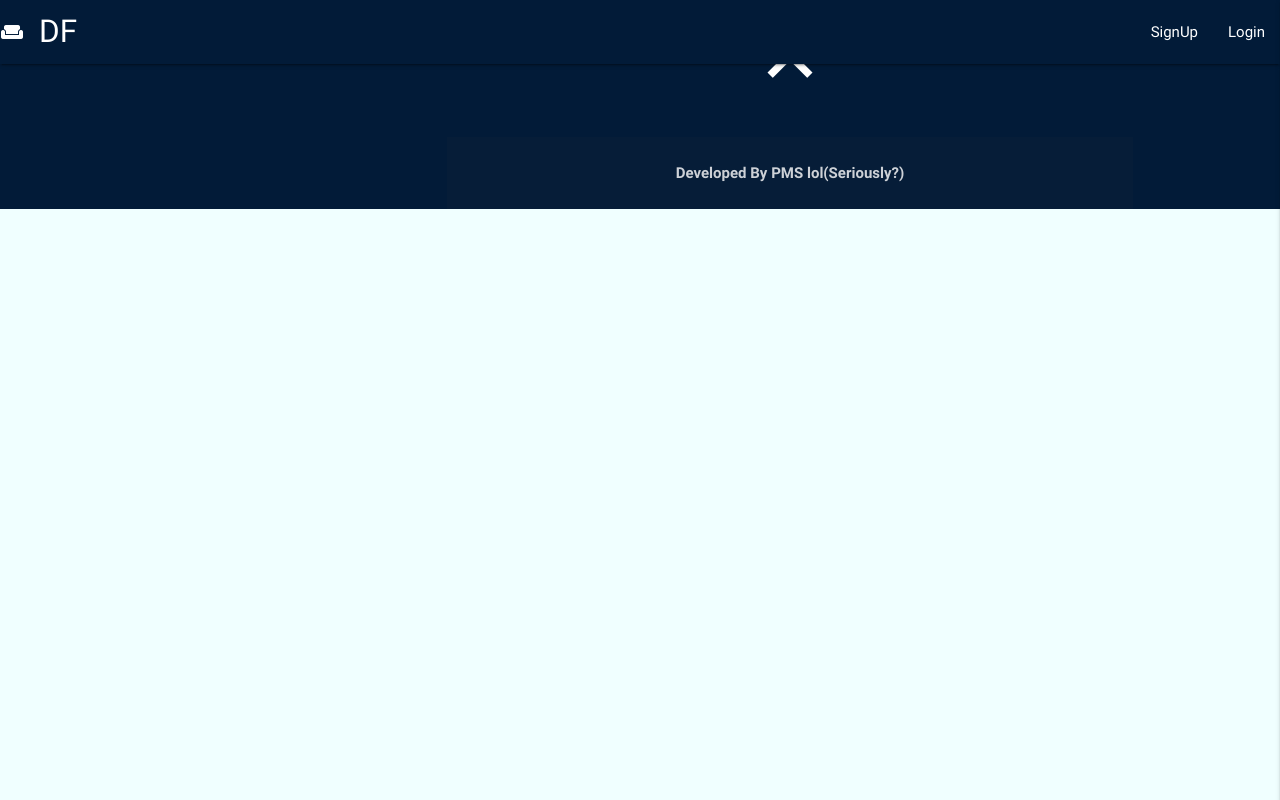
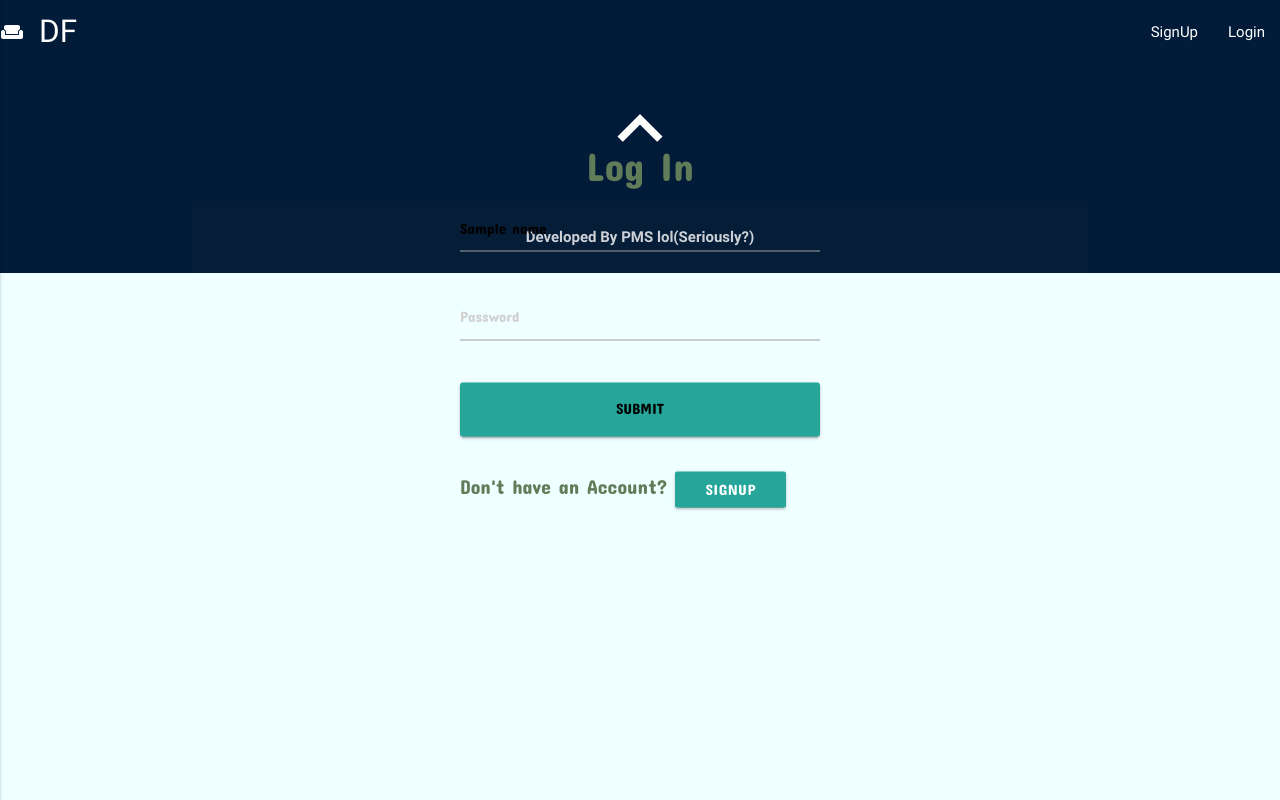
Before and after one commit to discussionforum/disfo, a Flask app: template templates/login.html in a window 1280 px wide. Run offline with Flask 2, Linux system fonts and the light colour scheme; the template is opened without the code that fills it: most values are stand-ins (such as "Sample title", 1, 10 or a date in 2020); some libraries are stand-ins or nearby versions.

Commit message:
Added Signup, login,logout logic(Further work needed)

```diff
--- a/app.py
+++ b/app.py
@@ -1,22 +1,85 @@
-from flask import Flask,render_template,Response
+from flask import Flask,render_template,Response,request,session,redirect,url_for
+import sqlite3
+import os
+from os import urandom
+from passlib.hash import argon2
+
+
 app = Flask(__name__)
+app.secret_key = os.urandom(24)
+dbname = ['users.db']
+
+
+def getconn(dbname):
+	conn = sqlite3.connect(dbname)
+	return conn
+
 
 @app.route('/')
 @app.route('/index')
-def start():
-    return render_template("index.html")
+def index():
+	if 'username' in session:
+		return render_template("index.html",username=session['username'])
+	else:
+		return render_template("index.html")
 
-@app.route('/login')
+
+@app.route('/login',methods=['GET', 'POST'])
 def login():
-	return  render_template("login.html")
+	if request.method=="GET":
+		if 'username' in session:
+			return redirect(url_for("index"))
+		else:
+			return  render_template("login.html")
+	if request.method=="POST":
+		name = request.form['name']
+		passwd = request.form['pwd']
+		conn = getconn(dbname[0])
+		cur = conn.cursor()
+		cur.execute("""select * from users where emorph='%s'"""%(name));
+		row = cur.fetchone()
+		if row==None:
+			return render_template("login.html",name=name, error="Email or Phone does not exist")
+		if row[2]==name:
+			if argon2.verify(passwd,row[2]):
+				session['username'] = row[0]
+				return redirect(url_for("index"))
+			else:
+				return render_template("login.html",name=name, error="Incorrect password")
+		else:
+			return render_template("login.html",name=name, error="Email or Phone does not exist")
+		conn.close()
 
-@app.route('/signup')
+
+@app.route('/signup',methods=['GET', 'POST'])
 def signup():
-	return render_template("signup.html")
+	if request.method=="GET":
+		return render_template("signup.html")
+	if request.method=="POST":
+		fname = request.form['firstname']
+		lname = request.form['lastname']
+		passwd = request.form['pwd']
+		emorph = request.form['emailorphone']
+		conn = getconn(dbname[0])
+		cur = conn.cursor()
+		cur.execute("""select * from users where emorph = '%s'"""%(emorph))
+		row  = cur.fetchone()
+		if row is not None:
+			return render_template("signup.html",error="Mail Id or phone number already registered",
+				firstname = fname, lastname = lname,emorph= emorph)
+		else:
+			encpwd = argon2.using(rounds=10000).hash(passwd)
+			cur.execute("""insert into users values('%s','%s','%s','%s')"""%(fname,lname,emorph,encpwd))
+			session['username'] = fname
+			return redirect(url_for("index"))
+		conn.commit()
+		conn.close()
 
 @app.route('/logout')
 def logout():
-	return "logout"
+	session.pop('username',None)
+	return redirect(url_for('index'))
+
 
 if __name__ == '__main__':
  	app.run()
--- a/requirements.txt
+++ b/requirements.txt
@@ -3,4 +3,5 @@
 itsdangerous==0.24
 Jinja2==2.10
 MarkupSafe==1.0
+SQLAlchemy==1.2.5
 Werkzeug==0.14.1
--- a/static/css/footer.css
+++ b/static/css/footer.css
@@ -1,12 +1,3 @@
-body {
-    display: flex;
-    min-height: 100vh;
-    flex-direction: column;
-}
-
-main {
-    flex: 1 0 auto;
-}
 
 .page-footer
 {
--- a/static/css/nav.css
+++ b/static/css/nav.css
@@ -1,15 +1,4 @@
 nav{
-  position: fixed;
+  /*position: fixed;*/
   background-color: #021B38;
 }
-
-
-    header, main, footer {
-      padding-left: 300px;
-    }
-
-    @media only screen and (max-width : 992px) {
-      header, main, footer {
-        padding-left: 0;
-      }
-    }
--- a/static/js/index.js
+++ b/static/js/index.js
@@ -1,6 +1,6 @@
 $('.button-collapse').sideNav({
       menuWidth: 300, // Default is 300
-      edge: 'right', // Choose the horizontal origin
+      edge: 'left', // Choose the horizontal origin
       closeOnClick: true, // Closes side-nav on <a> clicks, useful for Angular/Meteor
       draggable: true, // Choose whether you can drag to open on touch screens,
     }
--- a/templates/login.html
+++ b/templates/login.html
@@ -5,16 +5,21 @@
 {% block header %}
   <link rel="stylesheet" type="text/css" href="{{ url_for('static',filename='css/login.css') }}">
 {% endblock %}
+{% block content %}
+<div class="login">
+  <form action="/login" method="POST">
+    <h3>Log In</h3>
+    <input type="text" name="name" placeholder="Email or Phone Number" value="{{ name }}"><br><br>
+    <input type="password" name="pwd" placeholder="Password"><br><br>
+    <input type="submit" name="submit" class="waves-effect waves-light btn-large"><br><br>
+  </form>
+  {% if error is defined %}
+    <span class="error">{{ error }}</span>
+  {% endif %}
 
-<div class="login">
-  <form>
-    <h3>Log In</h3>
-    <input type="text" placeholder="Email or Phone Number"><br><br>
-    <input type="password" placeholder="Password"><br><br>
-  </form>
-  <a class="waves-effect waves-light btn-large">Login</a><br><br>
   <h5>Don't have an Account? <a href="signup" class="waves-effect waves-light btn">SignUp</a></h5>
 </div>
+{% endblock %}
 {% block scripts %}
-  <script type="text/javascript" src="../static/js/index.js"></script>
+  <script type="text/javascript" src="{{ url_for('static',filename='js/index.js') }}"></script>
 {% endblock %}
```
Also changed, not shown: db_setup.py (added, +16 -0 lines), templates/signup.html (+11 -7 lines), models.py (added), users.db (added).
